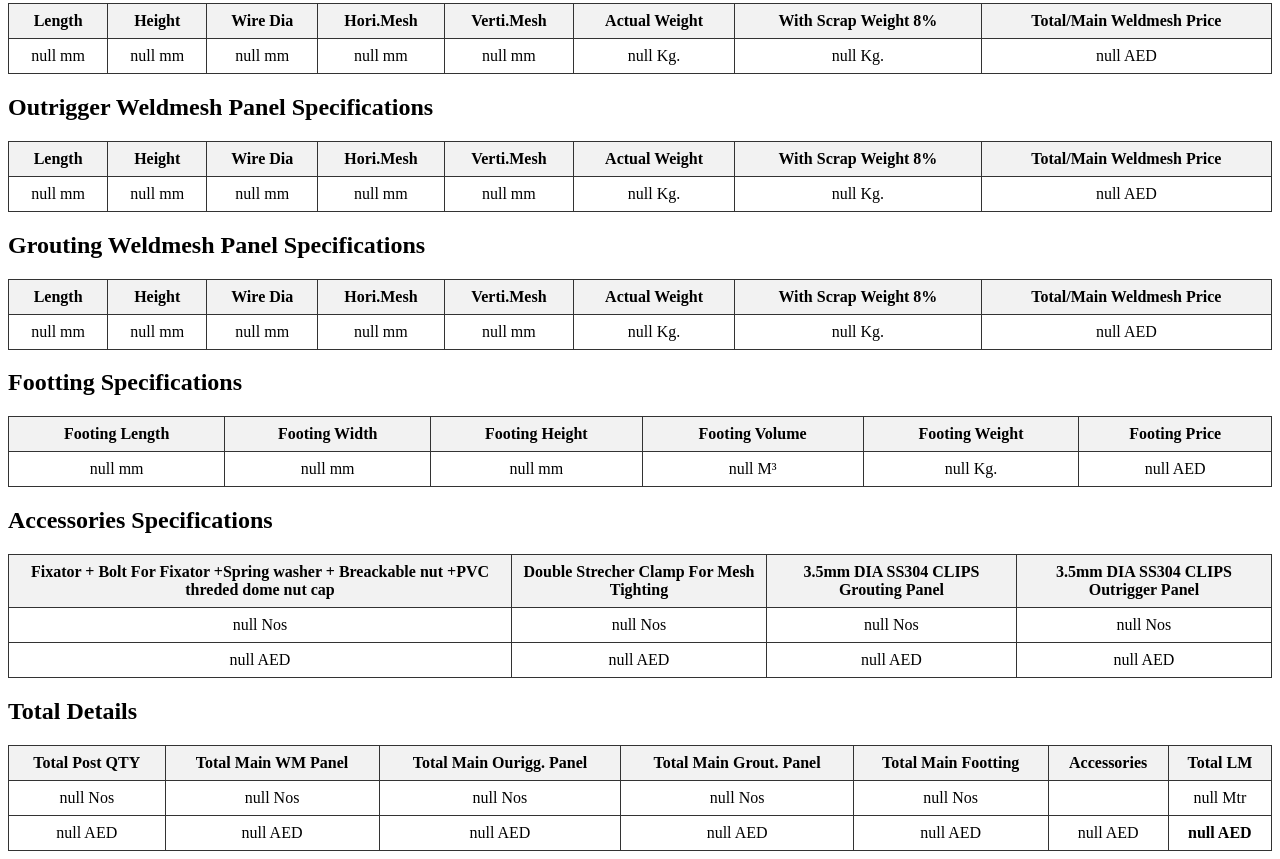
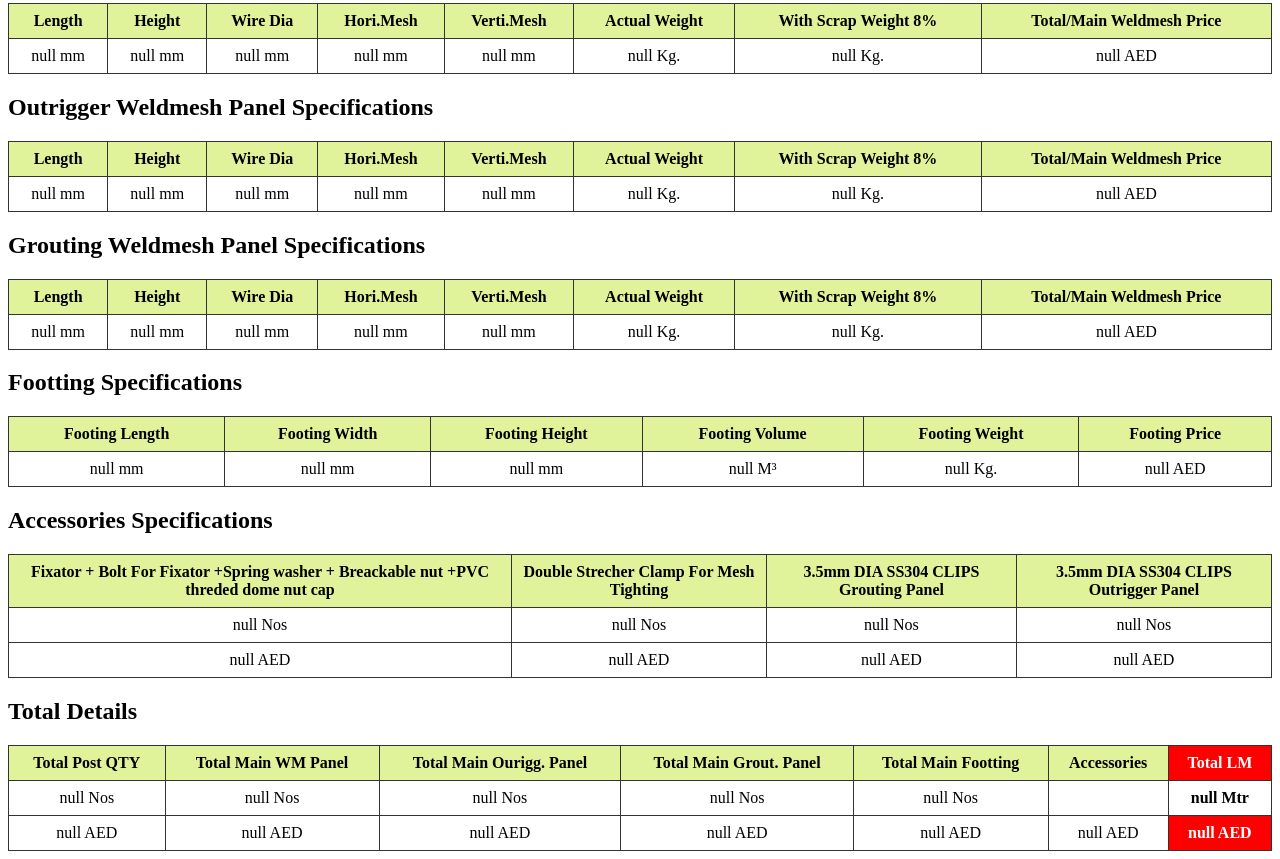
Before and after one commit to pankajoffice5-ctrl/Weldmesh-System-review-R3, a plain HTML site: page burried_single_crank_page-2.html in a window 1280 px wide. Shown: the part 667-1526 px from the top of the page. Drawn offline with Linux system fonts and the light colour scheme.

Commit message:
Add files via upload

```diff
--- a/burried_single_crank_page-2.html
+++ b/burried_single_crank_page-2.html
@@ -185,7 +185,7 @@ document.getElementById("finalResult11").innerText = finalResult9;
       text-align: center;
     }
     th {
-      background: #f2f2f2;
+      background: #e0f39a;
     }
   </style>
 </head>
@@ -416,7 +416,7 @@ document.getElementById("finalResult11").innerText = finalResult9;
         <th>Total Main Grout. Panel</th>
         <th>Total Main Footting</th>
         <th>Accessories</th>
-        <th>Total LM</th>
+        <th  style="font-weight: bold;background-color: red;color: white;">Total LM</th>
       </tr>
     </thead>
     <tbody>
@@ -427,7 +427,7 @@ document.getElementById("finalResult11").innerText = finalResult9;
         <td id="result72"></td>
         <td id="result73"></td>
         <td id="result74"></td>
-        <td id="result68"></td>
+        <td id="result68"  style="font-weight: bold;"></td>
       </tr>
       </thead>
       <tbody>
@@ -438,7 +438,7 @@ document.getElementById("finalResult11").innerText = finalResult9;
         <td id="result83"></td>
         <td id="result84"></td>
         <td id="result85"></td>
-        <td id="result86" style="font-weight: bold;"></td>
+        <td id="result86" style="font-weight: bold;background-color: red;color: white;"></td>
       </tr>
     </tbody>
   </table>
```
